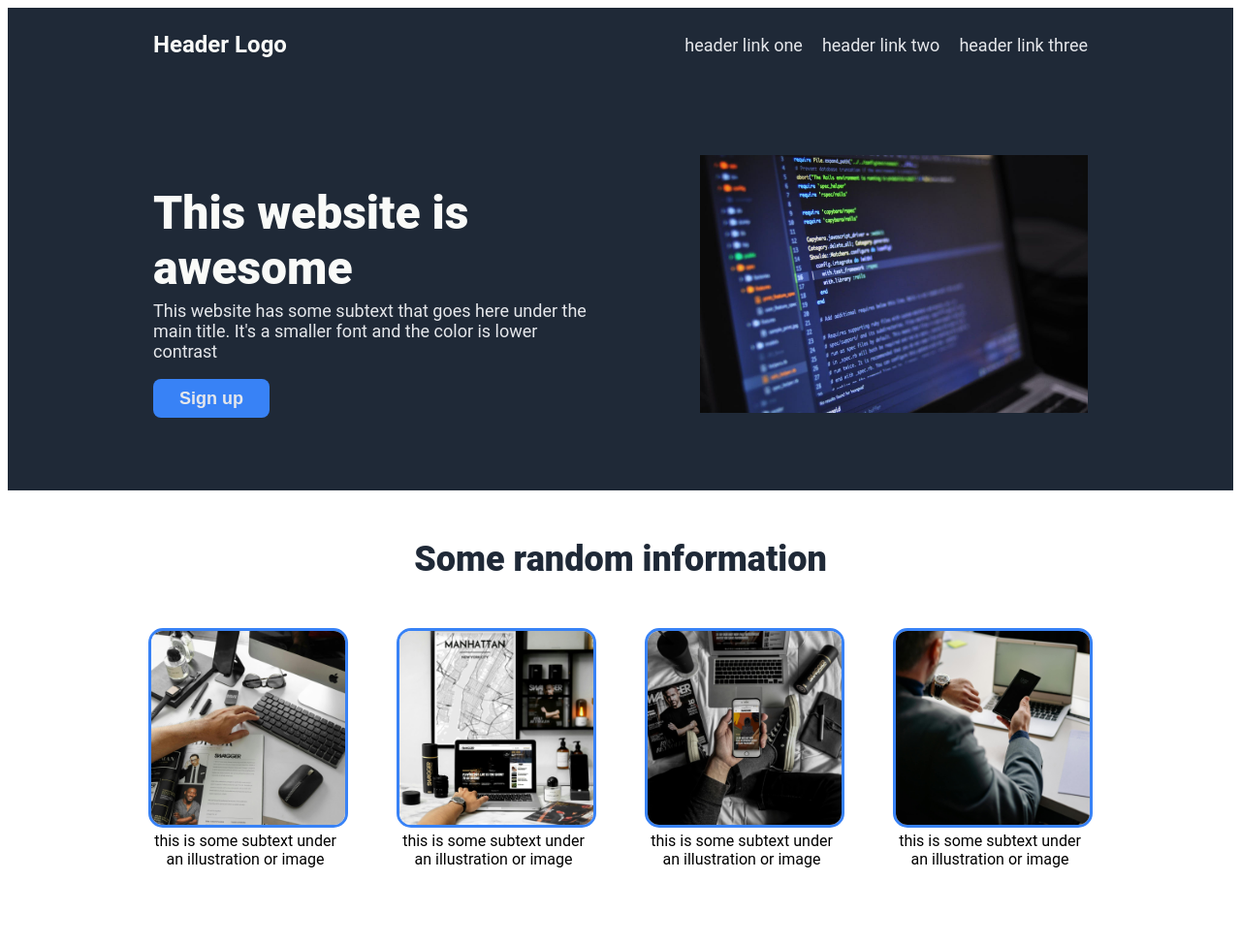
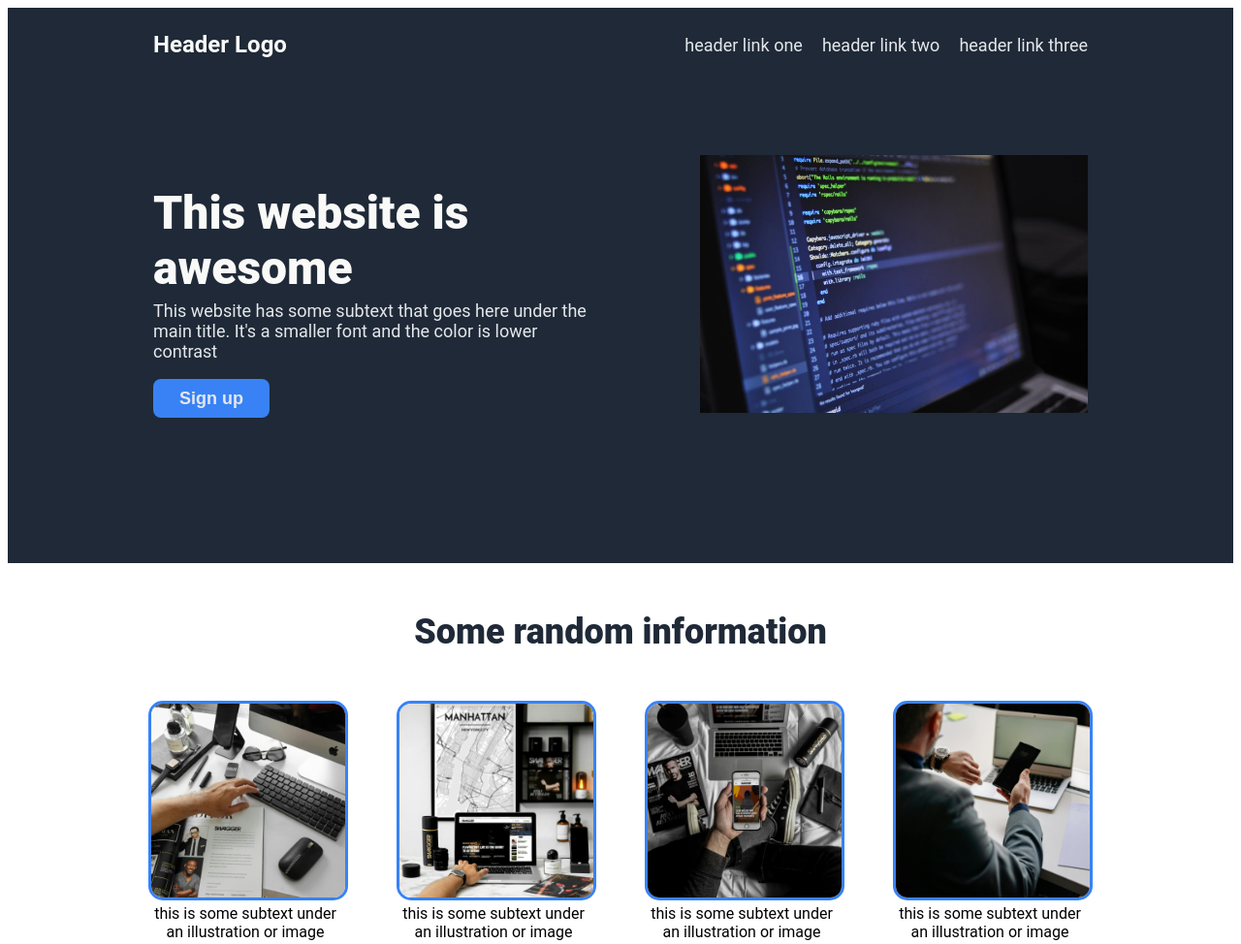
Before and after one commit to notwilliam1/odin-landing-page, a plain HTML site: page index.html in a window 1280 px wide. Shown: the top 974 px of the page at 97% size. Drawn offline with Linux system fonts and the light colour scheme.

Commit message:
fix: Updated css for proper spacing in the main div

```diff
--- a/styles.css
+++ b/styles.css
@@ -35,6 +35,7 @@ button, .call_to_action {
     font-weight: 900;
     padding-bottom: 20px;
     margin-top: 0;
+
 }
 
 .quote {
@@ -81,7 +82,7 @@ button, .call_to_action {
 }
 
 .hero_content {
-    padding-bottom: 75px;
+    padding-bottom: 150px;
     padding-top: 75px;
 }
 
@@ -108,7 +109,8 @@ button, .call_to_action {
     flex-direction: column;
     justify-content: space-between;
     align-items: center;
-    padding: 50px;
+    padding-bottom: 100px;
+    padding-top: 50px;
 }
 
 .imgs_and_txt {
```
